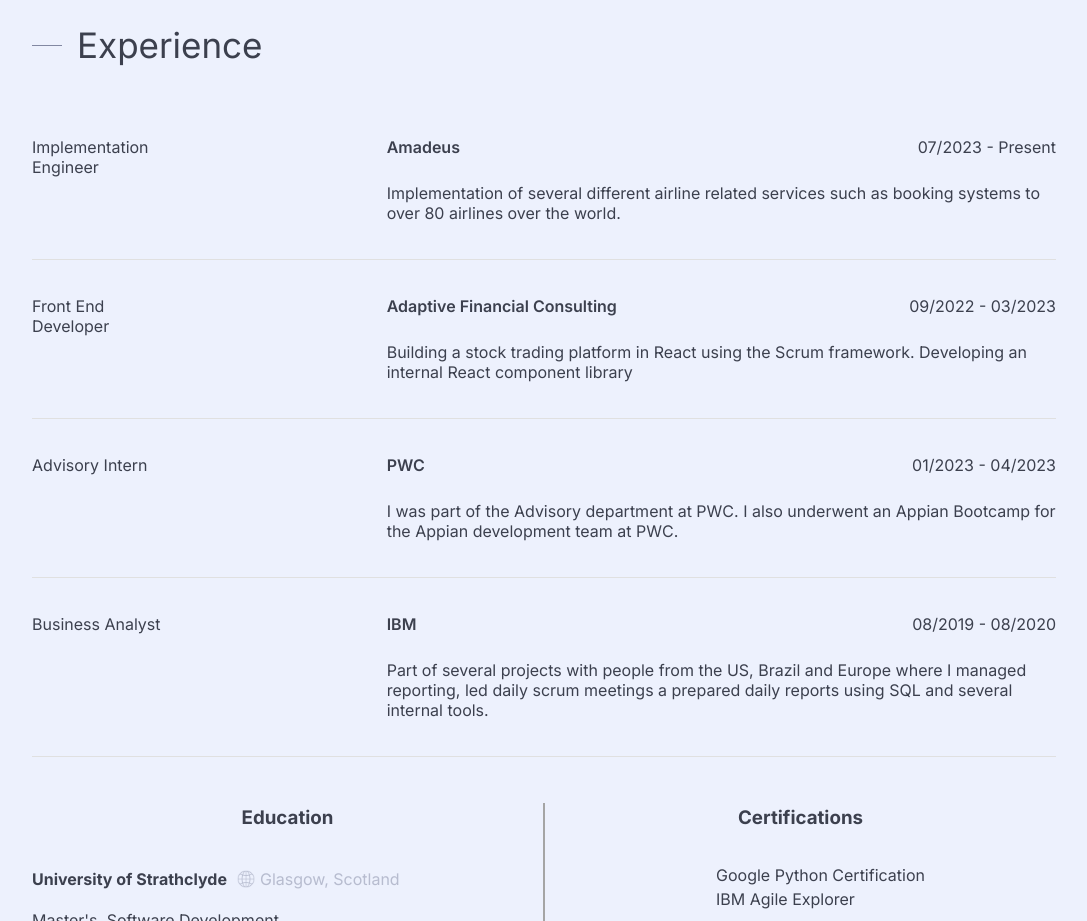
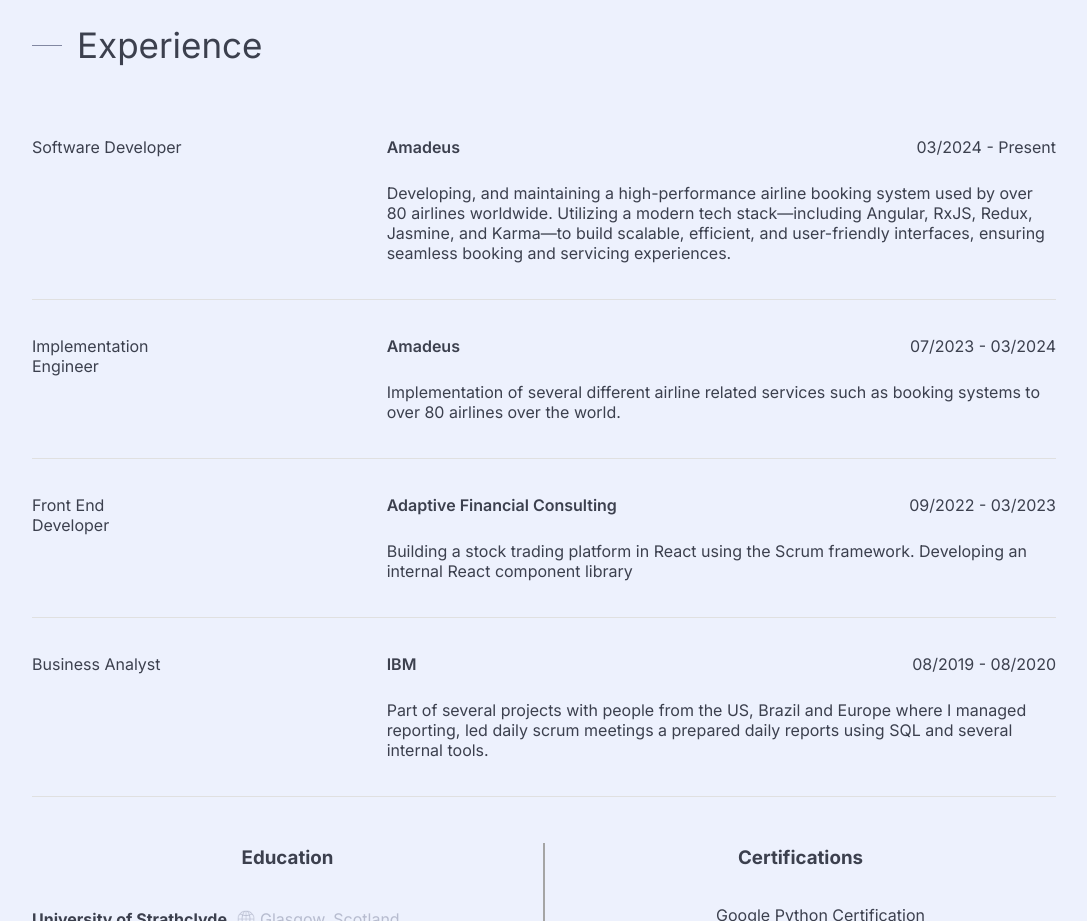
Before and after one commit to AdoRosip/portfolio-website, a plain HTML site: page index.html in a window 1280 px wide. Shown: the part 1920-2841 px from the top of the page, without its empty margins (96-1183 px from the left). Drawn offline with Linux system fonts and the light colour scheme.

Commit message:
chore: experiences update

```diff
--- a/index.html
+++ b/index.html
@@ -117,11 +117,27 @@
         </div>
         <div class="experiences">
           <div class="experience">
+            <p class="experience-title">Software Developer</p>
+            <div class="detail-section-experience">
+              <div class="experience-header">
+                <p class="experience-company">Amadeus</p>
+                <p class="experience-duration">03/2024 - Present</p>
+              </div>
+              <p class="experience-description">
+                Developing, and maintaining a high-performance airline booking
+                system used by over 80 airlines worldwide. Utilizing a modern
+                tech stack—including Angular, RxJS, Redux, Jasmine, and Karma—to
+                build scalable, efficient, and user-friendly interfaces,
+                ensuring seamless booking and servicing experiences.
+              </p>
+            </div>
+          </div>
+          <div class="experience">
             <p class="experience-title">Implementation Engineer</p>
             <div class="detail-section-experience">
               <div class="experience-header">
                 <p class="experience-company">Amadeus</p>
-                <p class="experience-duration">07/2023 - Present</p>
+                <p class="experience-duration">07/2023 - 03/2024</p>
               </div>
 
               <p class="experience-description">
@@ -146,20 +162,7 @@
               </p>
             </div>
           </div>
-          <div class="experience">
-            <p class="experience-title">Advisory Intern</p>
-            <div class="detail-section-experience">
-              <div class="experience-header">
-                <div class="experience-company">PWC</div>
-                <p class="experience-duration">01/2023 - 04/2023</p>
-              </div>
 
-              <p class="experience-description">
-                I was part of the Advisory department at PWC. I also underwent
-                an Appian Bootcamp for the Appian development team at PWC.
-              </p>
-            </div>
-          </div>
           <div class="experience">
             <p class="experience-title">Business Analyst</p>
             <div class="detail-section-experience">
```
